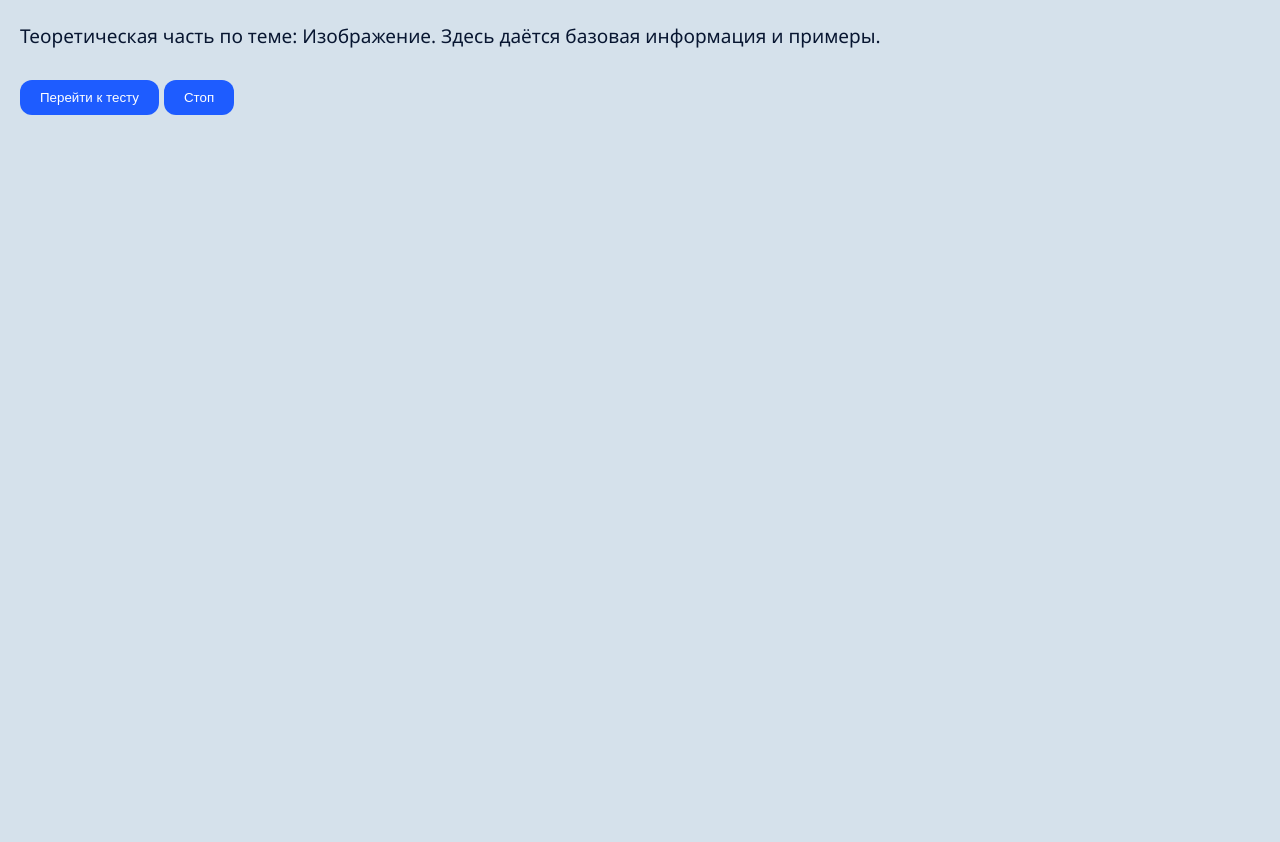
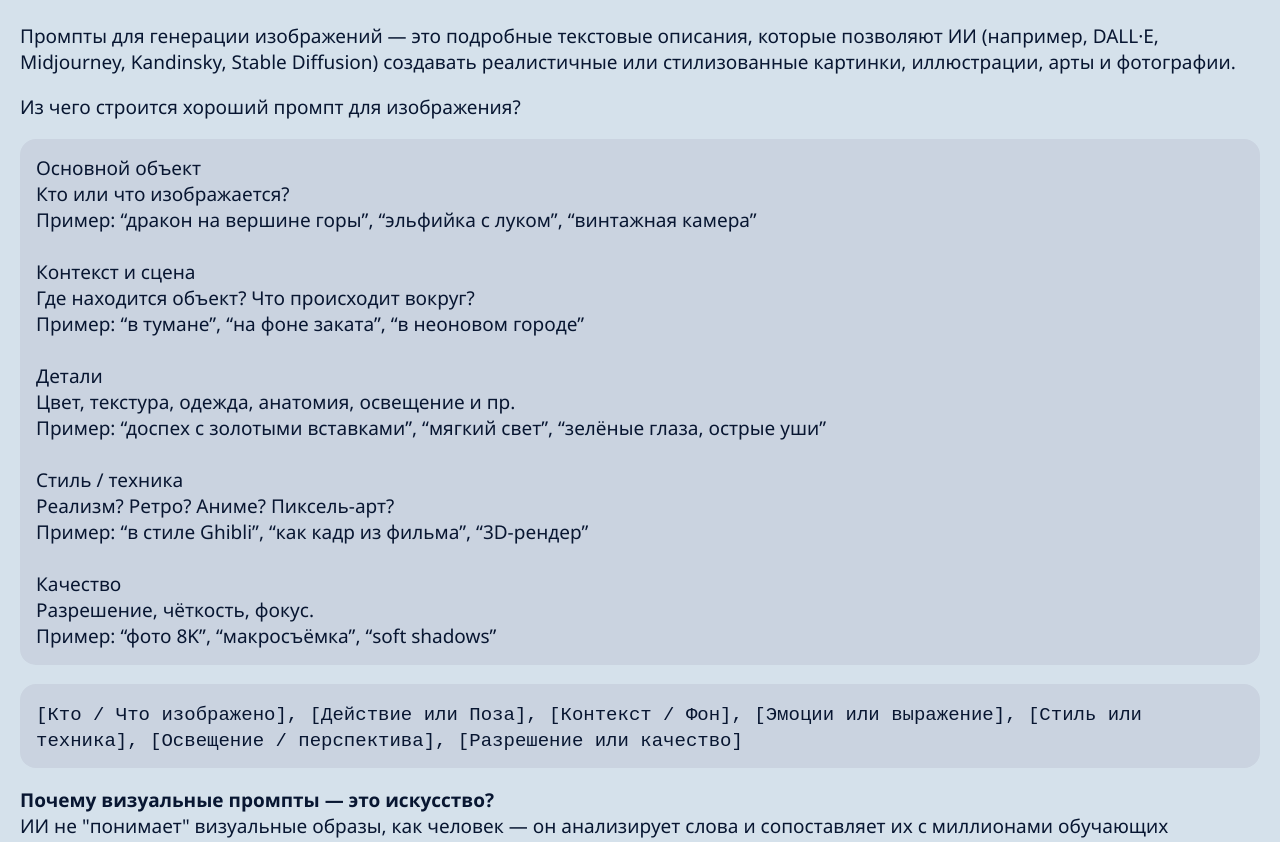
Before and after one commit to Lorikowka/NeroD-D, a plain HTML site: page public/app/lesson_4.html in a window 1280 px wide. Shown: the part 100-942 px from the top of the page. Before the commit the page ends 800 px from the top, so only its background shows below. Drawn offline with Linux system fonts and the light colour scheme.

Commit message:
Update lesson_4.html

```diff
--- a/public/app/lesson_4.html
+++ b/public/app/lesson_4.html
@@ -2,12 +2,7 @@
 <html><head><link rel="stylesheet" href="../style/main.css" /><meta charset="UTF-8"><title>Урок 4</title>
 
 <script>
-function completeLesson() {
-  fetch('/save_progress?lesson=4')
-    .then(() => {
-      window.location.href = '/app/test_4.html';
-    });
-}
+
 function stopLesson(){
   fetch('/save_progress?lesson=0')
     .then(() => {
@@ -18,7 +13,68 @@ function stopLesson(){
 </script></head>
 <body>
   <h1>Урок 4: Изображение</h1>
-  <p>Теоретическая часть по теме: Изображение. Здесь даётся базовая информация и примеры.</p>
-  <button onclick="completeLesson()">Перейти к тесту</button>
-  <button onclick="stopLesson()">Стоп</button>
+  <p>Промпты для генерации изображений — это подробные текстовые описания, которые позволяют ИИ (например, DALL·E, Midjourney, Kandinsky, Stable Diffusion) создавать реалистичные или стилизованные картинки, иллюстрации, арты и фотографии.</p>
+  <p>Из чего строится хороший промпт для изображения?
+    <div class="card">Основной объект
+    <br>Кто или что изображается?
+    <br>Пример: “дракон на вершине горы”, “эльфийка с луком”, “винтажная камера”
+    <br>
+    <br>Контекст и сцена
+    <br>Где находится объект? Что происходит вокруг?
+    <br>Пример: “в тумане”, “на фоне заката”, “в неоновом городе”
+    <br>
+    <br>Детали
+    <br>Цвет, текстура, одежда, анатомия, освещение и пр.
+    <br>Пример: “доспех с золотыми вставками”, “мягкий свет”, “зелёные глаза, острые уши”
+    <br>
+    <br>Стиль / техника
+    <br>Реализм? Ретро? Аниме? Пиксель-арт?
+    <br>Пример: “в стиле Ghibli”, “как кадр из фильма”, “3D-рендер”
+    <br>
+    <br>Качество
+    <br>Разрешение, чёткость, фокус.
+    <br>Пример: “фото 8K”, “макросъёмка”, “soft shadows”</div></p>
+    <p><div class="card"><tt>[Кто / Что изображено], [Действие или Поза], [Контекст / Фон], [Эмоции или выражение],
+      [Стиль или техника], [Освещение / перспектива], [Разрешение или качество]</div>
+    </tt></p>
+    <p><b>Почему визуальные промпты — это искусство?</b><br>
+      ИИ не "понимает" визуальные образы, как человек — он анализирует слова и сопоставляет их с миллионами обучающих изображений. Чем яснее, детальнее и структурированнее ты пишешь — тем точнее результат.
+      <br>
+      <br><i>Создание визуального промпта — это как составление технического задания для художника.</i></p>
+      <p class="name-text"><b>6 столпов идеального фото-промпта</b></p>
+      <div class="card">Кто или что?<br>
+      Главный объект изображения.
+      <br>
+      <br>Пример: “эльфийская охотница”, “каменный голем”, “город будущего”
+      <br>
+      <br>Действие / Поза
+      <br>Что происходит? Что делает объект?
+      <br>
+      <br>“Сидит на троне”, “летит сквозь облака”, “целится из лука”
+      <br>
+      <br>Окружение / Сцена
+      <br>Где это происходит?
+      <br>
+      <br>“В лесу с лунным светом”, “на рынке средневекового города”, “в лаборатории будущего”
+      <br>
+      <br>Внешние черты / Анатомия / Атрибуты
+      <br>Уточни уникальные детали.
+      <br>
+      <br>“Светлые волосы, фиолетовые глаза, чёрный доспех с узором в виде лозы”
+      <br>
+      <br>Стиль
+      <br>Как это должно выглядеть визуально?
+      <br>
+      <br>“Как масло на холсте”, “аниме-арт”, “кинематографичный стиль, вдохновлённый Властелином Колец”
+      <br>
+      <br>Технические параметры
+      <br>Качество, разрешение, тип ракурса.
+      <br>
+      <br>“8K, макро, soft light, боке, снимок с нижнего угла”
+    </div>
+
+
+
+    <!--<button onclick="completeLesson()">Перейти к тесту</button>-->
+    <button onclick="stopLesson()">Вернуться на главную</button>
 </body></html>
```
